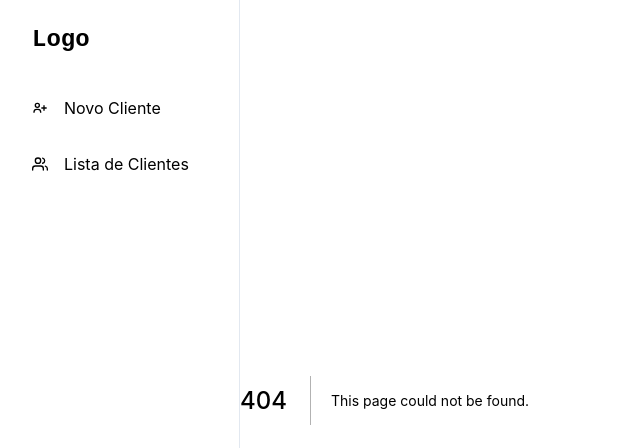
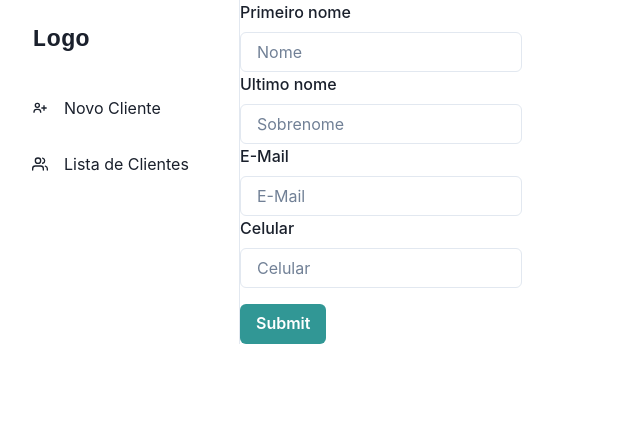
Before and after one commit to nathanosti/test-frontend, a Next.js app: page /create-user in a window 1280 px wide. Before the commit this address had no page. Shown: the top 448 px of the page, without its empty margins (0-640 px from the left). Built offline with nearby package versions, Linux system fonts and the light colour scheme.

Commit message:
✨ Feat: Create first step with validations

```diff
--- a/package.json
+++ b/package.json
@@ -16,12 +16,15 @@
     "next": "12.2.0",
     "react": "18.2.0",
     "react-dom": "18.2.0",
-    "react-icons": "^4.4.0"
+    "react-hook-form": "^7.33.1",
+    "react-icons": "^4.4.0",
+    "react-input-mask": "^2.0.4"
   },
   "devDependencies": {
     "@types/node": "18.0.0",
     "@types/react": "18.0.14",
     "@types/react-dom": "18.0.5",
+    "@types/react-input-mask": "^3.0.1",
     "eslint": "8.19.0",
     "eslint-config-next": "12.2.0",
     "typescript": "4.7.4"
--- /dev/null
+++ b/src/components/CreateUserForm/InputsArr.ts
@@ -0,0 +1,46 @@
+import { InputsArrProps } from "../../types/InputsTypes";
+
+const Step01InputsArr: InputsArrProps = [
+  {
+    inputName: "firstName",
+    label: "Primeiro nome",
+    placeHolder: "Nome",
+    validations: {
+      required: "Obrigatorio",
+      minLength: { value: 4, message: "Digite no minimo 4 caracteres" },
+    },
+  },
+  {
+    inputName: "lastName",
+    label: "Ultimo nome",
+    placeHolder: "Sobrenome",
+    validations: {
+      required: "Obrigatorio",
+      minLength: { value: 4, message: "Digite no minimo 4 caracteres" },
+    },
+  },
+  {
+    inputName: "email",
+    label: "E-Mail",
+    placeHolder: "E-Mail",
+    validations: {
+      required: "Obrigatorio",
+      pattern: {
+        value: /^\w+([\.-]?\w+)*@\w+([\.-]?\w+)*(\.\w{2,3})+$/,
+        message: "Digite um E-Mail válido",
+      },
+    },
+  },
+  {
+    inputName: "phone",
+    label: "Celular",
+    placeHolder: "Celular",
+    validations: {
+      required: "Obrigatorio",
+      maxLength: { value: 16, message: "Digite no máximo 14 caracteres" },
+    },
+    mask: "(99) 9 9999-9999",
+  },
+];
+
+export { Step01InputsArr };
--- /dev/null
+++ b/src/components/CreateUserForm/Step01.tsx
@@ -0,0 +1,60 @@
+import { FieldValues, useFormContext } from "react-hook-form";
+import {
+  Flex,
+  FormControl,
+  Input,
+  FormLabel,
+  FormErrorMessage,
+} from "@chakra-ui/react";
+import inputMask from "react-input-mask";
+import { InputsArrProps } from "../../types/InputsTypes";
+import { Step01InputsArr } from "./InputsArr";
+
+export default function Step01() {
+  const {
+    register,
+    formState: { errors },
+  } = useFormContext();
+
+  return (
+    <Flex flexDir="column">
+      {Step01InputsArr.map(
+        ({
+          inputName,
+          label,
+          placeHolder,
+          validations,
+          mask,
+        }: InputsArrProps) => (
+          <FormControl key={inputName} isInvalid={errors[inputName]}>
+            <FormLabel htmlFor={inputName}>{label}</FormLabel>
+            <Input
+              as={mask ? inputMask : Input}
+              mask={mask && mask}
+              id={inputName}
+              placeholder={placeHolder}
+              {...register(inputName, validations)}
+            />
+            <FormErrorMessage>
+              {`${errors[inputName]}` && `${errors[inputName]?.message}`}
+            </FormErrorMessage>
+          </FormControl>
+        )
+      )}
+      {/* <FormControl isInvalid={errors.firstName}>
+        <FormLabel htmlFor="firstName">Primeiro Nome:</FormLabel>
+        <Input
+          id="firstName"
+          placeholder="Digite seu primeiro nome"
+          {...register("firstName", {
+            required: "Obrigatorio",
+            minLength: { value: 4, message: "Digite no minimo 4 caracteres" },
+          })}
+        />
+        <FormErrorMessage>
+          {errors.firstName && errors.firstName.message}
+        </FormErrorMessage>
+      </FormControl> */}
+    </Flex>
+  );
+}
--- /dev/null
+++ b/src/components/CreateUserForm/index.tsx
@@ -0,0 +1,23 @@
+import { useForm, FormProvider, FieldValues } from "react-hook-form";
+import { Button } from "@chakra-ui/react";
+import Step01 from "./Step01";
+
+export default function HookForm() {
+  const methods = useForm();
+
+  function onSubmit(values: FieldValues) {
+    console.log({ values });
+  }
+
+  return (
+    <FormProvider {...methods}>
+      <form onSubmit={methods.handleSubmit(onSubmit)}>
+        <Step01 />
+
+        <Button mt={4} colorScheme="teal" type="submit">
+          Submit
+        </Button>
+      </form>
+    </FormProvider>
+  );
+}
--- a/src/pages/index.tsx
+++ b/src/pages/create-user/index.tsx
@@ -1,16 +1,17 @@
 import type { NextPage } from "next";
 import Head from "next/head";
+
+import CreateUserForm from "../../components/CreateUserForm";
 
 const Home: NextPage = () => {
   return (
     <div>
       <Head>
-        <title>Ventura Labs - Test</title>
-        <meta name="description" content="Ventura Labs Front-end Test" />
+        <title>Ventura Labas - Criar Usuário</title>
         <link rel="icon" href="/favicon.ico" />
       </Head>
 
-      <h1>Hello</h1>
+      <CreateUserForm />
     </div>
   );
 };
--- /dev/null
+++ b/src/types/InputsTypes.ts
@@ -0,0 +1,9 @@
+import { RegisterOptions } from "react-hook-form";
+
+export interface InputsArrProps extends Array<InputsArrProps> {
+  inputName: string;
+  label: string;
+  placeHolder?: string;
+  validations: RegisterOptions;
+  mask?: string;
+}
```
Also changed, not shown: 1 other file (tests, documents, lock files or other folders).
